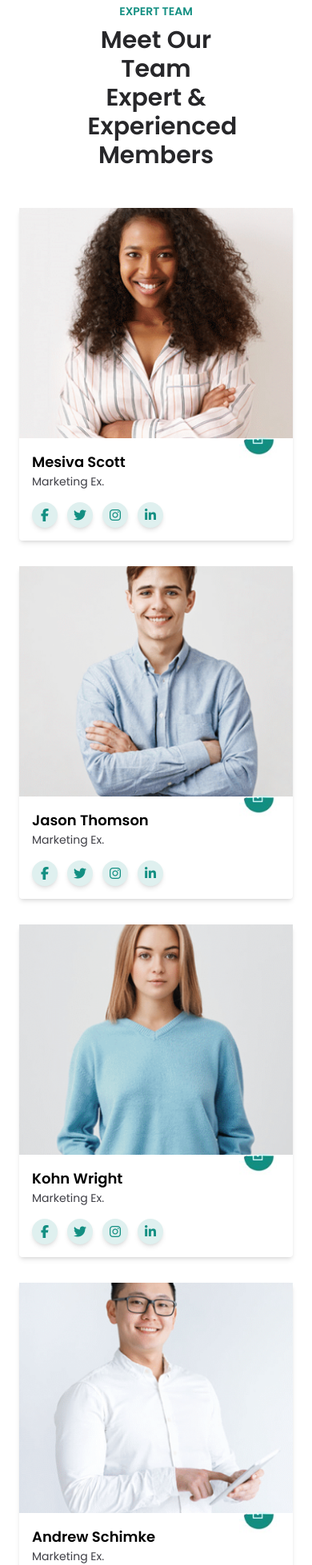
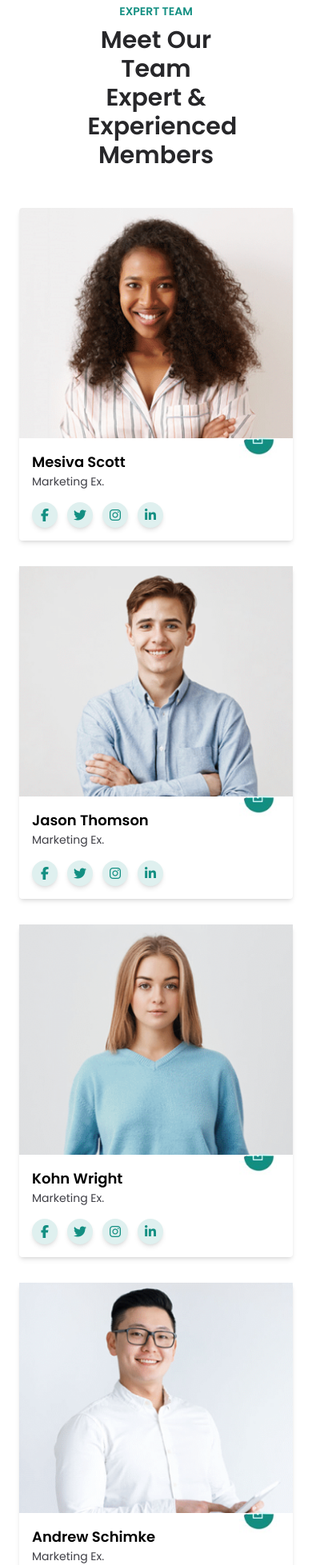
Before and after one commit to yeruvasaijahnavi/insurance_website, an Angular app: page / in a window 390 px wide. Shown: the part 6084-8041 px from the top of the page at 80% size. Built offline with nearby package versions, Linux system fonts and the light colour scheme.

Commit message:
Fix expert team responsiveness

```diff
--- a/src/app/expertteam/expertteam.component.html
+++ b/src/app/expertteam/expertteam.component.html
@@ -12,7 +12,7 @@
 		<div class="grid grid-cols-1 sm:grid-cols-2 lg:grid-cols-4 gap-8">
 			<div class="flex-col rounded shadow-md">
 				<div
-					class="relative bg-cover bg-center h-72 bg-[url('/assets/images/team1.png')] relative"
+					class="relative bg-cover bg-top bg-center h-72 bg-[url('/assets/images/team1.png')] relative"
 				>
 					<!-- <i
 						class="fa-solid fa-circle-user absolute -bottom-4 right-4 text-accent text-4xl"
@@ -56,7 +56,7 @@
 
 			<div class="flex-col rounded shadow-md">
 				<div
-					class="relative bg-cover bg-center h-72 bg-[url('/assets/images/team2.png')]"
+					class="relative bg-cover bg-top bg-center h-72 bg-[url('/assets/images/team2.png')]"
 				>
 					<img
 						src="/assets/images/icons/profile_icon.png"
@@ -97,7 +97,7 @@
 
 			<div class="flex-col rounded shadow-md">
 				<div
-					class="relative bg-cover bg-center h-72 bg-[url('/assets/images/team3.png')]"
+					class="relative bg-cover bg-top bg-center h-72 bg-[url('/assets/images/team3.png')]"
 				>
 					<img
 						src="/assets/images/icons/profile_icon.png"
@@ -138,7 +138,7 @@
 
 			<div class="flex-col rounded shadow-md">
 				<div
-					class="relative bg-cover bg-center h-72 bg-[url('/assets/images/team4.png')]"
+					class="relative bg-cover bg-top bg-center h-72 bg-[url('/assets/images/team4.png')]"
 				>
 					<img
 						src="/assets/images/icons/profile_icon.png"
```
